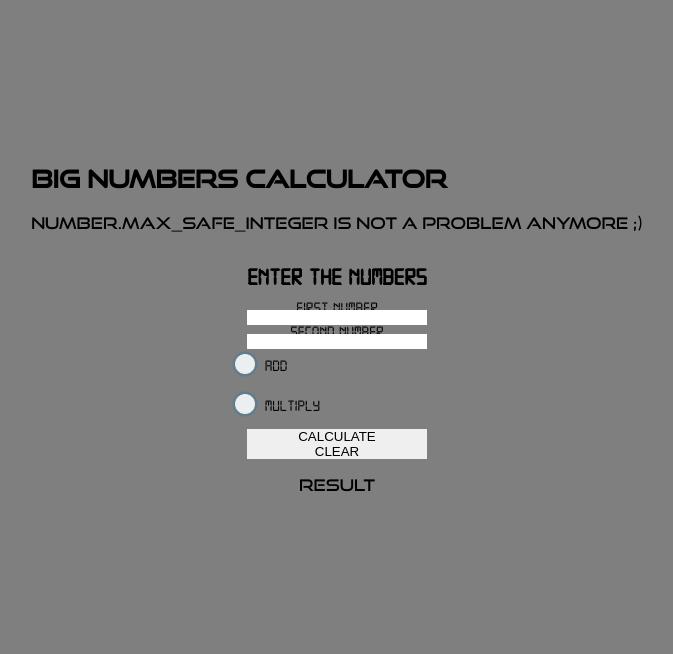
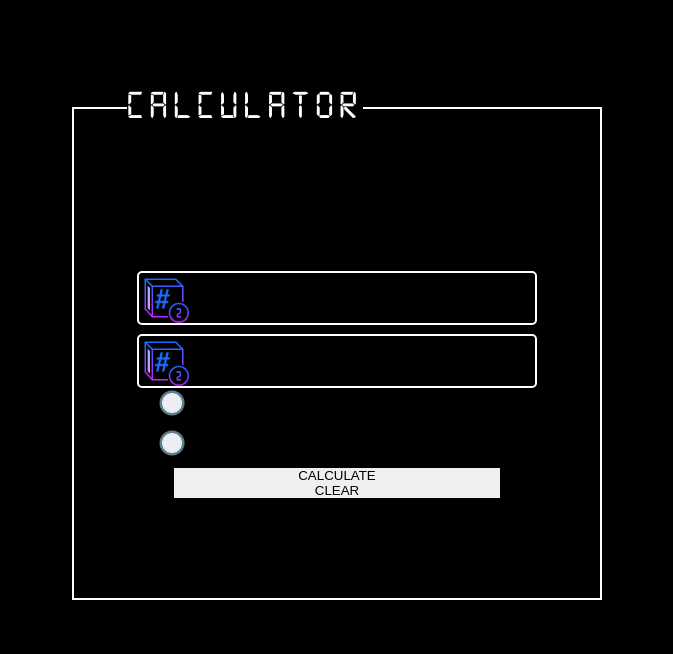
Before and after one commit to michalpzarzycki/BigNumsCalculator, a plain HTML site: page index.html in a window 1280 px wide. Shown: the part 73-727 px from the top of the page, without its empty margins (303-976 px from the left). Drawn offline with Linux system fonts and the light colour scheme.

Commit message:
Styled text inputs

```diff
--- a/index.html
+++ b/index.html
@@ -15,13 +15,14 @@
         <section class="form">
             <h2>ENTER THE NUMBERS</h2>
             <form action="">
-                <label for="firstNum">FIRST NUMBER</label>
-                <input name="firstNum" type="text">
-                <label for="secondNum">SECOND NUMBER</label>
-                <input name="secondNum" type="text">
+                    <div class="title">calculator</div>
+                    <label for="firstNum">FIRST NUMBER</label>
+                    <input name="firstNum" type="text" autocomplete="off">
+                    <label for="secondNum">SECOND NUMBER</label>
+                    <input name="secondNum" type="text" autocomplete="off">
                 <input type="radio" id="add" name="math">
                 <label for="add">ADD</label>
-                <input type="radio" id="multiply" name="math">
+                <input type="radio" id="multiply" name="math" >
                 <label for="multiply">MULTIPlY</label>
                 <button>CALCULATE</button>
                 <button id="clear">CLEAR</button>
--- a/styles.css
+++ b/styles.css
@@ -16,6 +16,8 @@
 
 html,
 body {
+    background-color: black;
+    color:black;
     width: 100vw;
     height: 100vh;
     margin: 0;
@@ -36,8 +38,21 @@ body {
 
 }
 .form {
+    padding: 100px;
+    position: relative;
     margin: 0 auto;
     font-family: dig;
+    border: 2px solid white;
+}
+.title {
+    position: absolute;
+    color: white;
+    width: auto!important;
+    left: 10%;
+    top: -20px;
+    background: black;
+    font-size: 40px;
+    letter-spacing: 5px;
 }
 .form > form {
     display: flex;
@@ -54,6 +69,28 @@ body {
 }
 input::placeholder {
     font-family: dig;
+}
+input[type="text"] {
+    padding:10px 10px 10px 60px;
+    background: url("/icons8-cube-64\ \(1\).png") no-repeat;
+    background-size: contain;
+    height: 30px;
+    color: white;
+    text-align: left;
+    font-size: 30px;
+    font-family: dig;
+    border: 2px solid white;
+    border-radius: 5px;
+    outline: none;
+}
+input[type="text"]:nth-child(2) {
+    background: url("/icons8-cube-64\ \(2\).png") no-repeat;
+    background-size: contain;
+
+}
+input[type="text"]:focus {
+    border: 2px solid green;
+    outline: none;
 }
 input[type="radio"] {
     opacity: 0;
```
Also changed, not shown: icons8-cube-64 (1).png (added), icons8-cube-64 (2).png (added).
